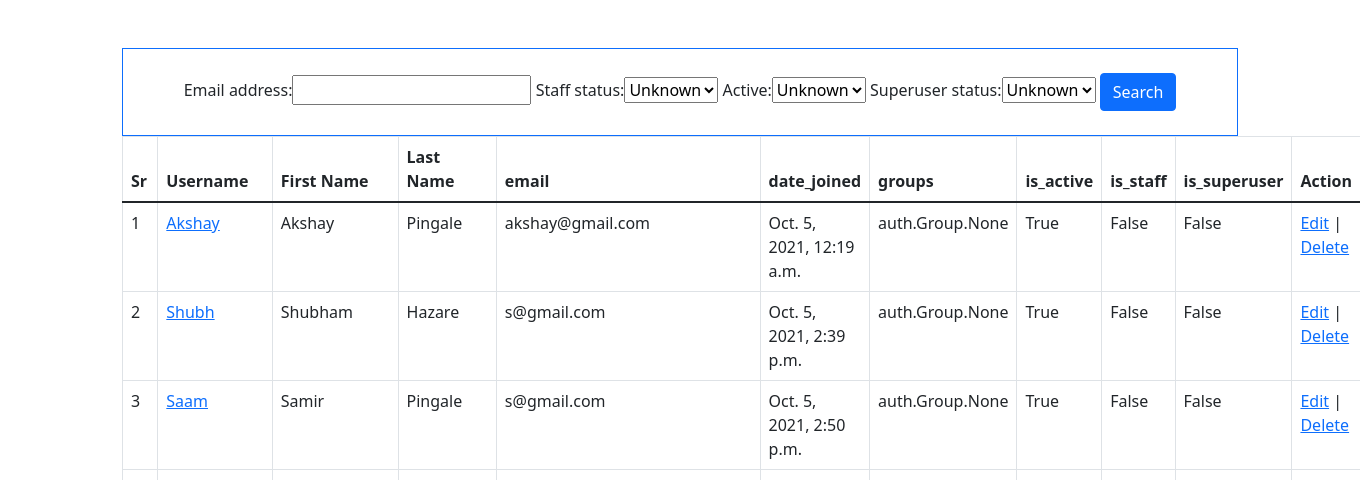
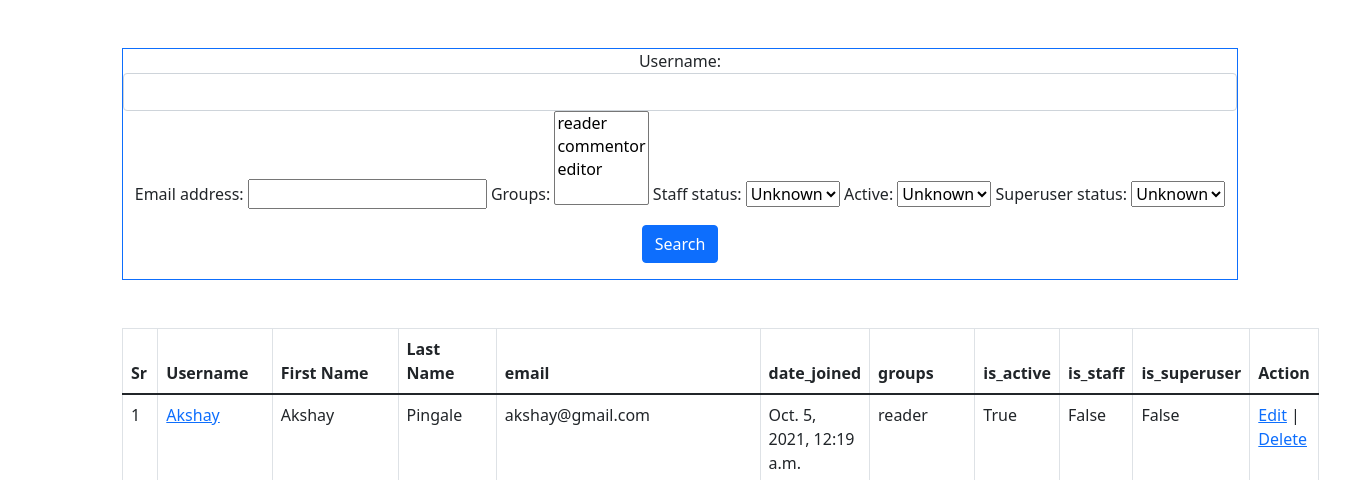
Before and after one commit to Gaurav41/django_blog, a Django app: page /blog_admin/users in a window 1360 px wide. Shown: the part 56-536 px from the top of the page. Run offline with Django 3.2, Linux system fonts and the light colour scheme; a user stored in the database is signed in; data comes from the database, SQL or seed files in the repository; both versions use the stored data as it was after the commit.

Commit message:
user filter updated in admin panel

```diff
--- a/Blog/blog_admin/forms.py
+++ b/Blog/blog_admin/forms.py
@@ -1,6 +1,8 @@
 from django.contrib.auth.forms import UserChangeForm
 from django.contrib.auth.models import User
 from django import forms
+from django.db import models
+from django.forms.models import ModelForm
 
 class EditProfileForm(UserChangeForm):
     email = forms.EmailField(widget=forms.EmailInput(attrs={'class':'form-control'}))
@@ -16,3 +18,24 @@ class EditProfileForm(UserChangeForm):
         model=User
         fields=['username','first_name','last_name','email','password','is_superuser','is_staff','is_active','date_joined','groups','user_permissions','is_active','is_staff','is_superuser']
         labels={'email':'Email'}
+
+choices_list=[]
+for user in User.objects.all():
+        choices_list.append(user.groups.values_list('name','name'))
+
+
+
+class UserFilterForm(forms.ModelForm):
+    username = forms.CharField(max_length=250,widget=forms.TextInput(attrs={'class':'form-control','required': False}))
+    email = forms.EmailField(max_length=250,widget=forms.EmailInput(attrs={'class':'form-control','required': False}))
+    is_staff = forms.CharField(widget=forms.CheckboxInput(attrs={'class':'form-check','required': False}))
+
+    class Meta:
+        model = User
+        fields = ['username','email','groups','is_staff']
+
+        # widgets={
+        #     # 'username' : forms.TextInput(attrs={'class':'form-control'}),
+        #     'groups':forms.Select(choices=choices_list,attrs={'class':'form-control'}),
+        #     # 'is_staff' : forms.BooleanField(attrs={'class':'form-control'}),
+        # }
--- a/Blog/blog_admin/templates/blog_admin/users.html
+++ b/Blog/blog_admin/templates/blog_admin/users.html
@@ -1,15 +1,22 @@
 {% extends 'blog_admin/base.html' %}
 {% block title %}Admin-users{% endblock %}
 {% block content %}
+<!-- text-center mt-5 border border-primary -->
+<!-- {{myFilter.form}} -->
+<div class="form-group text-center mt-5 border border-primary" >
+  <form action="" novalidate>
 
-<div class="text-center mt-5 border border-primary p-4 ">
-  <form action="">
-      {{myFilter.form}}
-      <button class="btn btn-primary" type="submit">Search</button>
+      {% for fm in myFilter.form %}
+            {{fm.label_tag}} {{fm}}
+        {% endfor %}
+       <br>
+      <button class="btn btn-primary my-3 " type="submit">Search</button>
   </form>
+
+
 </div>
 
-<table class="table table-bordered">
+<table class="table table-bordered mt-5">
   <thead>
     <tr>
       <th scope="col">Sr</th>
@@ -37,7 +44,8 @@
       <td> {{user.last_name}}</td>
       <td> {{user.email}}</td>
       <td> {{user.date_joined}}</td>
-      <td> {{user.groups}}</td>
+
+      <td>{% for i in user.groups.all  %} {{ i }} {% empty %} None {% endfor %}</td>
       <td> {{user.is_active}}</td>
       <td> {{user.is_staff}}</td>
       <td> {{user.is_superuser}}</td>
--- a/Blog/blog_admin/views.py
+++ b/Blog/blog_admin/views.py
@@ -8,7 +8,7 @@ from blogapp.views import PostFilter,HomeView
 from django.http import HttpResponseRedirect
 from django.contrib.auth.models import User
 import django_filters
-from .forms import EditProfileForm
+from .forms import EditProfileForm,UserFilterForm
 from django.http import HttpResponseForbidden
 from .permissions import IsStaffOrSuperUserMixin
 
@@ -21,14 +21,11 @@ class HomeView(IsStaffOrSuperUserMixin,TemplateView):
 
 
 class UserFilter(django_filters.FilterSet):
-    # start_date = django_filters.DateFilter(field_name='publish_date',lookup_expr='gte')
-    # end_date = django_filters.DateFilter(field_name='publish_date',lookup_expr='lte')
-    # range = django_filters.DateFromToRangeFilter (field_name='publish_date',lookup_expr='lte')
-    # body = django_filters.CharFilter(field_name='body',lookup_expr='icontains')
-    # category = django_filters.CharFilter(field_name='category',lookup_expr='icontains')
+
     class Meta:
+        form = UserFilterForm
         model = User
-        fields=['email','is_staff','is_active','is_superuser']
+        fields=['email','is_staff','groups','is_active','is_superuser']
 
 
 class AddUserView(IsStaffOrSuperUserMixin,CreateView):
```
Also changed, not shown: Blog/db.sqlite3.
